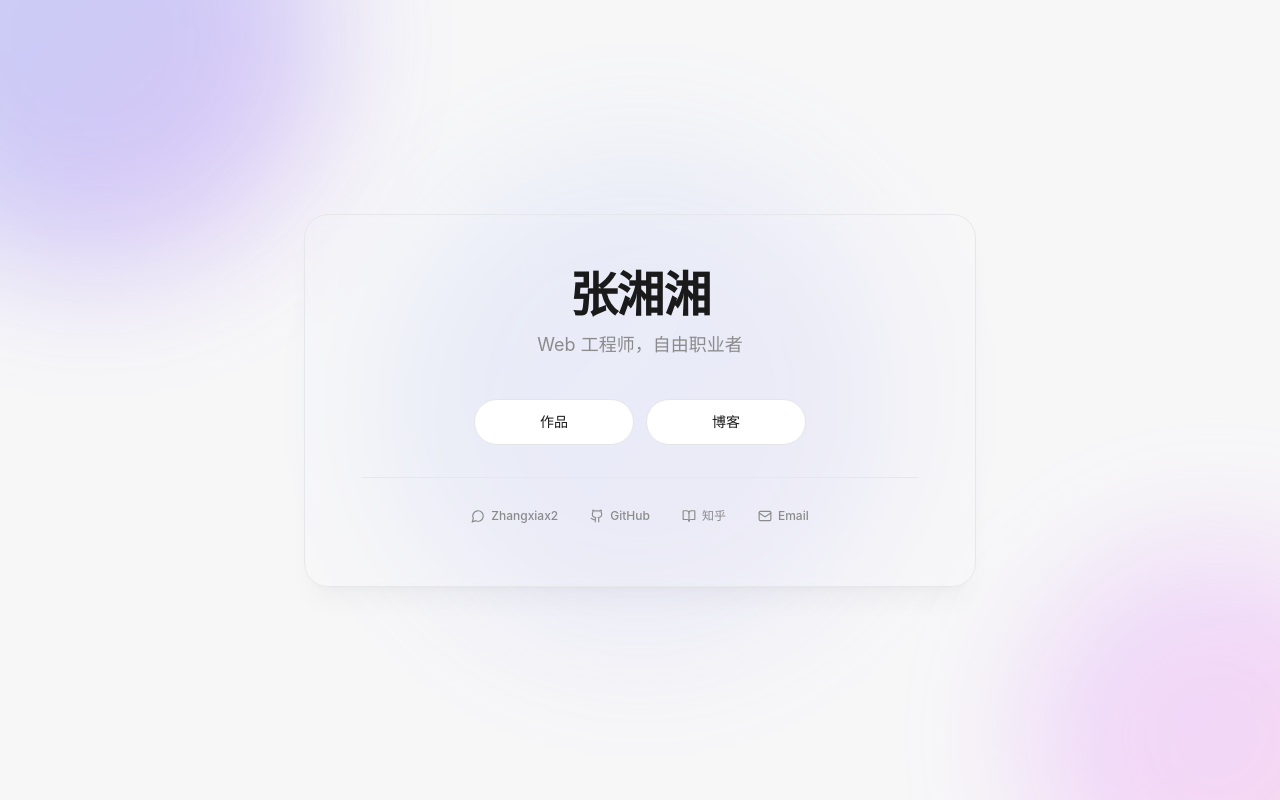
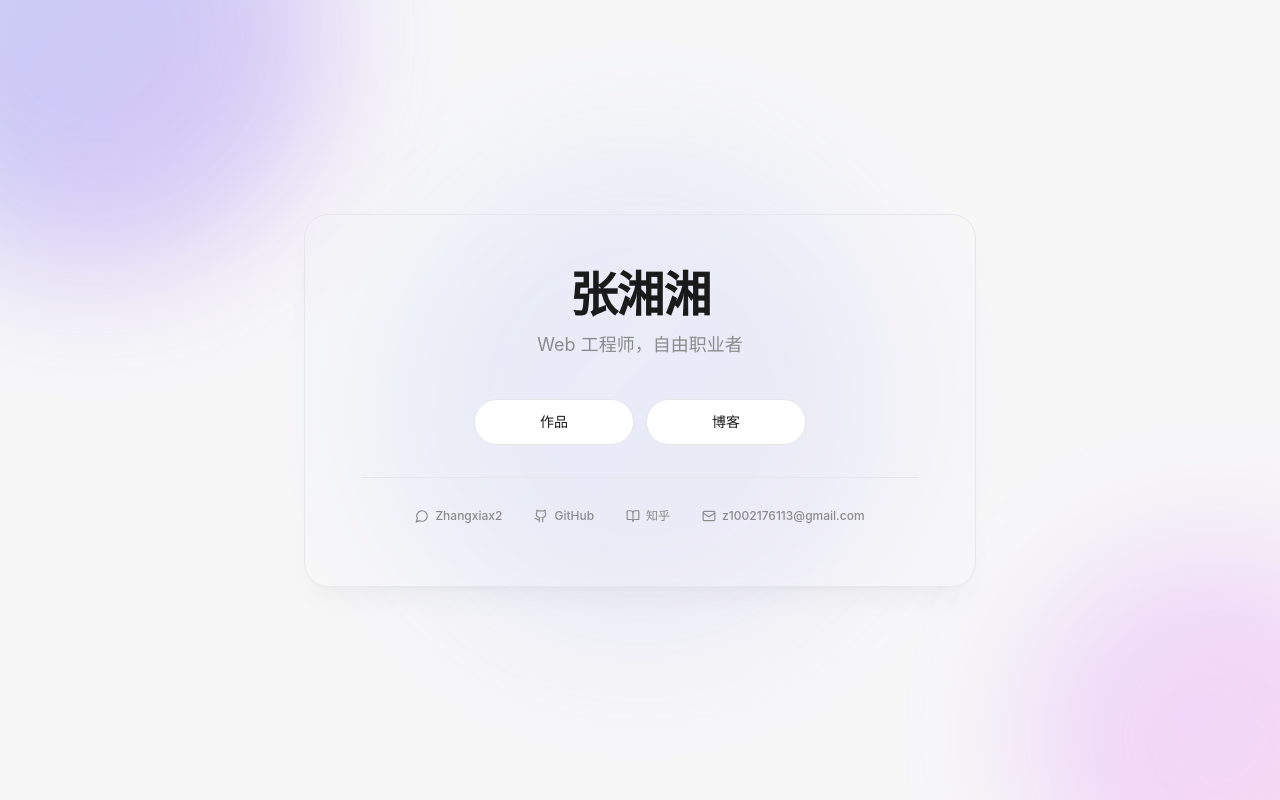
Before and after one commit to z1002176113-cloud/zhangxiangxiang, a Next.js app: page / in a window 1280 px wide. Shown: the top 800 px of the page. Built offline with nearby package versions, Linux system fonts and the light colour scheme.

Commit message:
refactor: display email address as label for email social link

```diff
--- a/src/data/social.links.ts
+++ b/src/data/social.links.ts
@@ -25,7 +25,7 @@ export const socialLinks: SocialLink[] = [
     type: "external",
   },
   {
-    label: "Email",
+    label: "z1002176113@gmail.com",
     href: "mailto:z1002176113@gmail.com",
     icon: "mail",
     type: "email",
```
